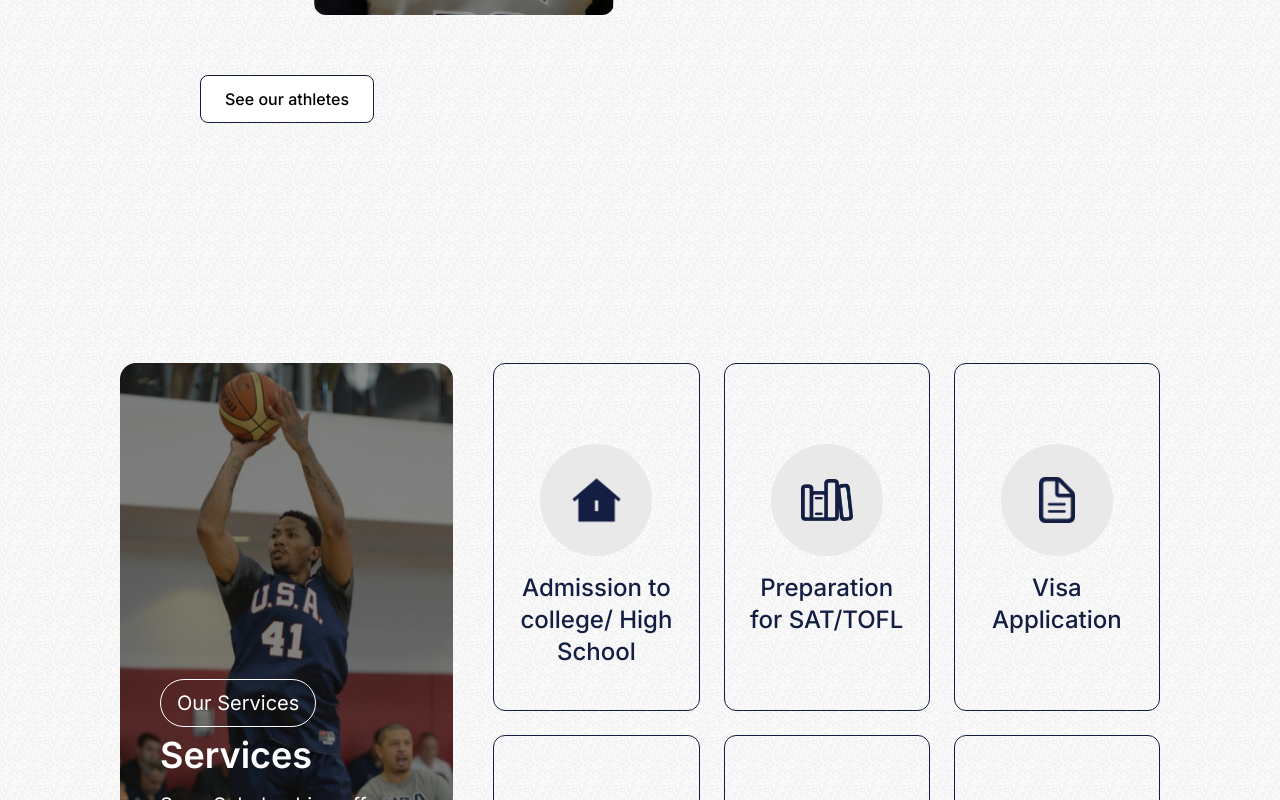
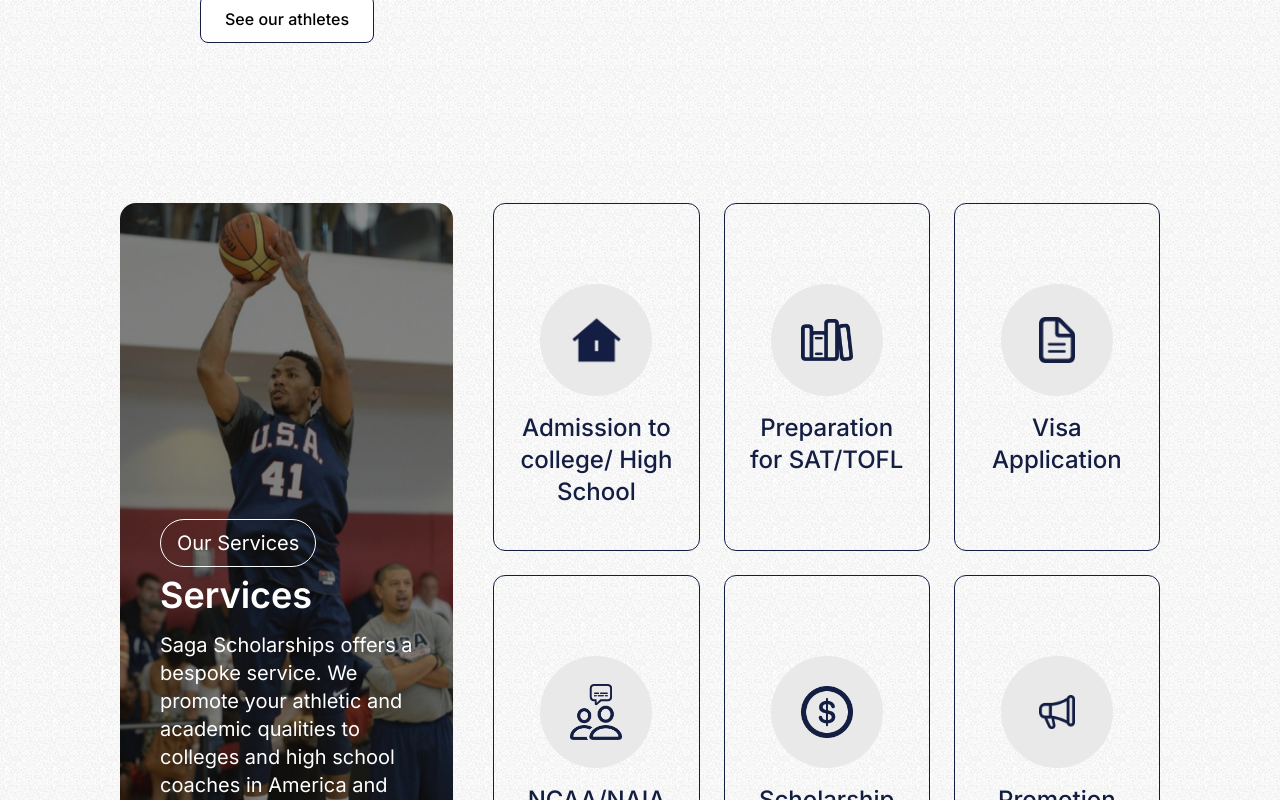
Before and after one commit to Braimah-Abiola/saga, a Next.js app: page / in a window 1280 px wide. Shown: the part 3660-4460 px from the top of the page. Built offline with nearby package versions, Linux system fonts and the light colour scheme.

Commit message:
Spacing fix

```diff
--- a/src/app/globals.css
+++ b/src/app/globals.css
@@ -73,21 +73,18 @@
 }
 
 /* CHROME */
-::-webkit-scrollbar {
+.section::-webkit-scrollbar {
   width: 0.5rem;
 }
 
-::-webkit-scrollbar-track {
+.section::-webkit-scrollbar-track {
   background: transparent;
   border-radius: 300px;
 }
 
-::-webkit-scrollbar-thumb {
+.section::-webkit-scrollbar-thumb {
   background: #131e42;
-  border-bottom-left-radius: 5px;
-  border-top-left-radius: 5px;
-  border-bottom-right-radius: 5px;
-  border-top-right-radius: 5px;
+  border-radius: 300px;
 }
 
 .grainy {
--- a/src/components/sections/about.tsx
+++ b/src/components/sections/about.tsx
@@ -6,7 +6,7 @@ import Link from "next/link";
 
 const AboutSection = () => {
   return (
-    <div id="about" className="w-full mt-0 md:mt-40">
+    <div id="about" className="w-full mt-0 md:mt-20">
       <Wrapper>
         <div className="flex flex-col-reverse md:flex-row items-start justify-between w-full gap-0 md:gap-20 md:px-20">
           <div className="w-full h-[400px] md:h-[500px] rounded-xl relative">
--- a/src/components/sections/contact.tsx
+++ b/src/components/sections/contact.tsx
@@ -52,7 +52,7 @@ const ContactSection = () => {
   const onSubmit = async (values: z.infer<typeof formSchema>) => {};
 
   return (
-    <div id="contact" className="md:mt-60">
+    <div id="contact" className="md:mt-20">
       <Wrapper>
         <div className="w-full md:px-20">
           <div className="flex flex-col md:flex-row items-center justify-between w-full gap-4 md:gap-10 md:h-[53rem]">
--- a/src/components/sections/news.tsx
+++ b/src/components/sections/news.tsx
@@ -5,7 +5,7 @@ import Link from "next/link";
 
 const NewSection = () => {
   return (
-    <div id="news" className="mt-0 md:mt-40">
+    <div id="news" className="mt-0 md:mt-0">
       <Wrapper className="py-20">
         <h2 className="text-[#131E42] text-4xl md:text-5xl font-semibold md:px-20 mb-10">
           News
--- a/src/components/sections/services.tsx
+++ b/src/components/sections/services.tsx
@@ -3,7 +3,7 @@ import Wrapper from "../wrapper/wrapper";
 
 const ServiceSection = () => {
   return (
-    <div id="services" className="mt-20 md:mt-40">
+    <div id="services" className="mt-20 md:mt-20">
       <Wrapper className="md:py-20">
         <div className="flex flex-col md:flex-row items-center justify-between w-full md:h-[45rem] gap-4 md:gap-10 md:px-20">
           <div className=" w-full md:w-[50%] h-[40rem] md:h-full">
```
